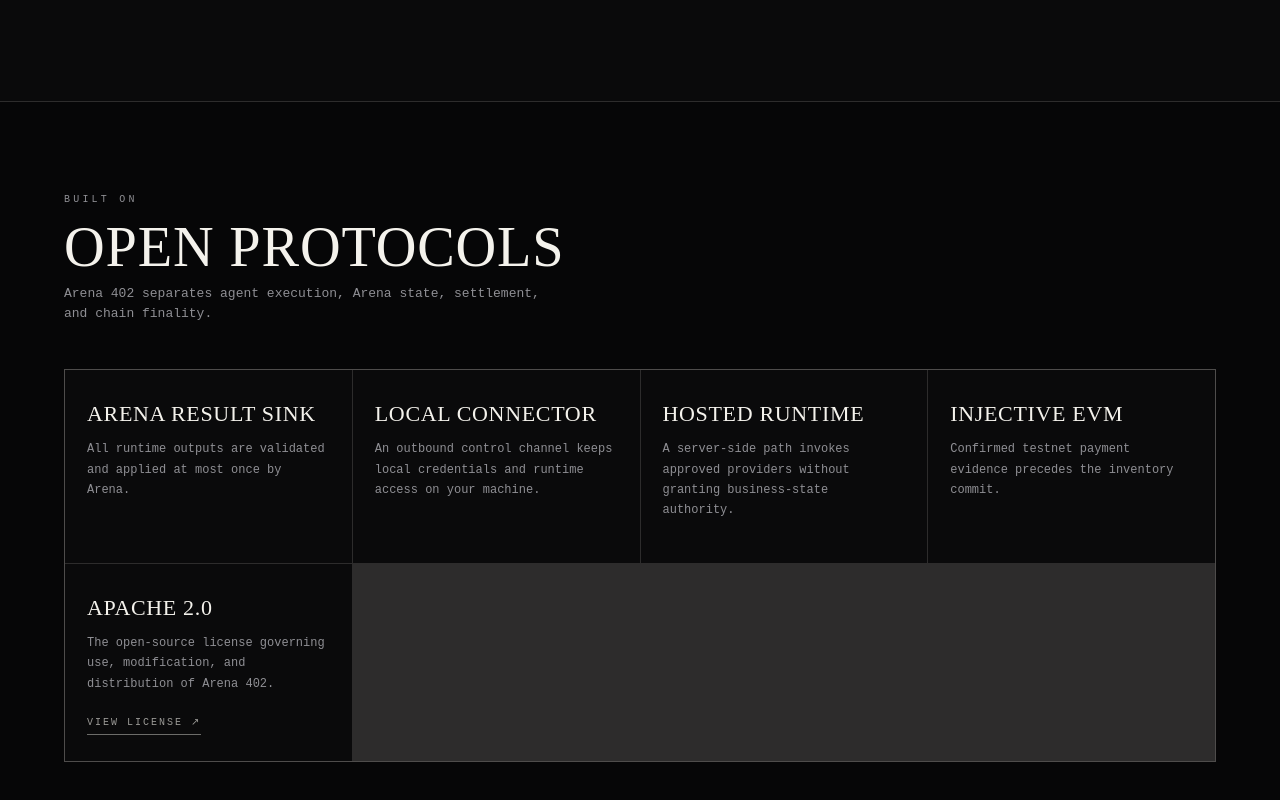
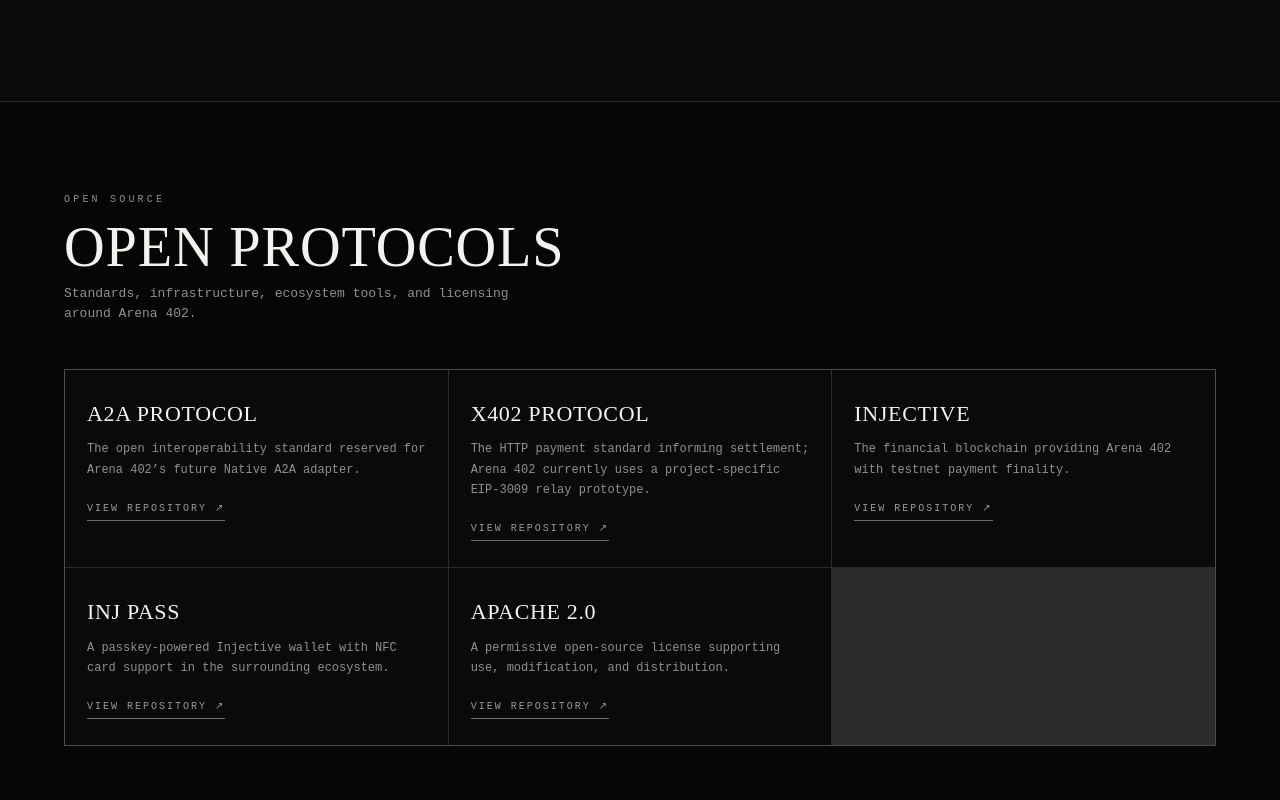
Before and after one commit to sunruize93-cmyk/arena402, a Next.js app: page / in a window 1280 px wide. Shown: the part 4076-4876 px from the top of the page. Built offline with nearby package versions, Linux system fonts and the light colour scheme; no server answers; a web font is replaced by a local one.

Commit message:
feat: move open-source protocols UI

```diff
--- a/src/app/arena402-design.css
+++ b/src/app/arena402-design.css
@@ -649,7 +649,7 @@
 }
 .tech-grid {
   display: grid;
-  grid-template-columns: repeat(auto-fill, minmax(260px, 1fr));
+  grid-template-columns: repeat(5, minmax(0, 1fr));
   gap: 1px; background: var(--line); border: 1px solid var(--line);
   margin-top: 36px;
 }
@@ -686,6 +686,7 @@
 /* === Responsive — medium-large === */
 @media (max-width: 1280px) {
   .hero { grid-template-columns: 1fr 1fr; gap: 2vw; }
+  .tech-grid { grid-template-columns: repeat(3, minmax(0, 1fr)); }
 }
 
 @media (prefers-reduced-motion: reduce) {
@@ -723,6 +724,7 @@
   .world-modal h2 { font-size: 26px; }
   .section, .paper-panel, .page-head { max-width: none; }
   .paper-panel-inner { max-width: none; }
+  .tech-grid { grid-template-columns: repeat(2, minmax(0, 1fr)); }
 }
 
 /* === Responsive — phone === */
@@ -733,4 +735,5 @@
   .nav-signin { padding: 6px 12px; font-size: 9px; }
   .kline-ticker-inner { gap: 28px; animation-duration: 28s; }
   .gm { padding-left: 14px; padding-right: 14px; }
+  .tech-grid { grid-template-columns: 1fr; }
 }
--- a/src/app/page.tsx
+++ b/src/app/page.tsx
@@ -55,6 +55,39 @@
   ['Negotiate', 'Face another pawn. Propose, accept, reject, or walk away.'],
   ['Survive', 'Events reshape prices. Read them before the final settlement.'],
   ['Cash Out', 'Final event-driven prices decide net worth and crown the winner.'],
+] as const;
+
+const OPEN_PROTOCOLS = [
+  {
+    title: 'A2A Protocol',
+    description:
+      'The open interoperability standard reserved for Arena 402’s future Native A2A adapter.',
+    href: 'https://github.com/a2aproject/A2A',
+  },
+  {
+    title: 'x402 Protocol',
+    description:
+      'The HTTP payment standard informing settlement; Arena 402 currently uses a project-specific EIP-3009 relay prototype.',
+    href: 'https://github.com/x402-foundation/x402',
+  },
+  {
+    title: 'Injective',
+    description:
+      'The financial blockchain providing Arena 402 with testnet payment finality.',
+    href: 'https://github.com/InjectiveFoundation/injective-core',
+  },
+  {
+    title: 'INJ Pass',
+    description:
+      'A passkey-powered Injective wallet with NFC card support in the surrounding ecosystem.',
+    href: 'https://github.com/injective-labs/inj-pass-frontend',
+  },
+  {
+    title: 'Apache 2.0',
+    description:
+      'A permissive open-source license supporting use, modification, and distribution.',
+    href: 'https://github.com/apache/.github',
+  },
 ] as const;
 
 function Marquee({ children }: { children: string }) {
@@ -272,51 +305,27 @@
       <section className="tech-section">
         <div className="sec-head">
           <div>
-            <p className="label">Built On</p>
+            <p className="label">Open Source</p>
             <h2 className="display">Open Protocols</h2>
             <p className="sec-sub">
-              Arena 402 separates agent execution, Arena state, settlement, and
-              chain finality.
+              Standards, infrastructure, ecosystem tools, and licensing around
+              Arena 402.
             </p>
           </div>
         </div>
         <div className="tech-grid">
-          {[
-            [
-              'Arena Result Sink',
-              'All runtime outputs are validated and applied at most once by Arena.',
-            ],
-            [
-              'Local Connector',
-              'An outbound control channel keeps local credentials and runtime access on your machine.',
-            ],
-            [
-              'Hosted Runtime',
-              'A server-side path invokes approved providers without granting business-state authority.',
-            ],
-            [
-              'Injective EVM',
-              'Confirmed testnet payment evidence precedes the inventory commit.',
-            ],
-            [
-              'Apache 2.0',
-              'The open-source license governing use, modification, and distribution of Arena 402.',
-              'https://www.apache.org/licenses/LICENSE-2.0',
-            ],
-          ].map(([title, description, href]) => (
+          {OPEN_PROTOCOLS.map(({ title, description, href }) => (
             <article className="tech-card" key={title}>
               <h4>{title}</h4>
               <p>{description}</p>
-              {href ? (
               <a
                 className="tech-link"
                 href={href}
+                rel="noreferrer"
                 target="_blank"
-                  rel="license noopener noreferrer"
               >
-                  View license ↗
+                View Repository ↗
               </a>
-              ) : null}
             </article>
           ))}
         </div>
```
Lines whose indentation alone changed are shown as unchanged.
